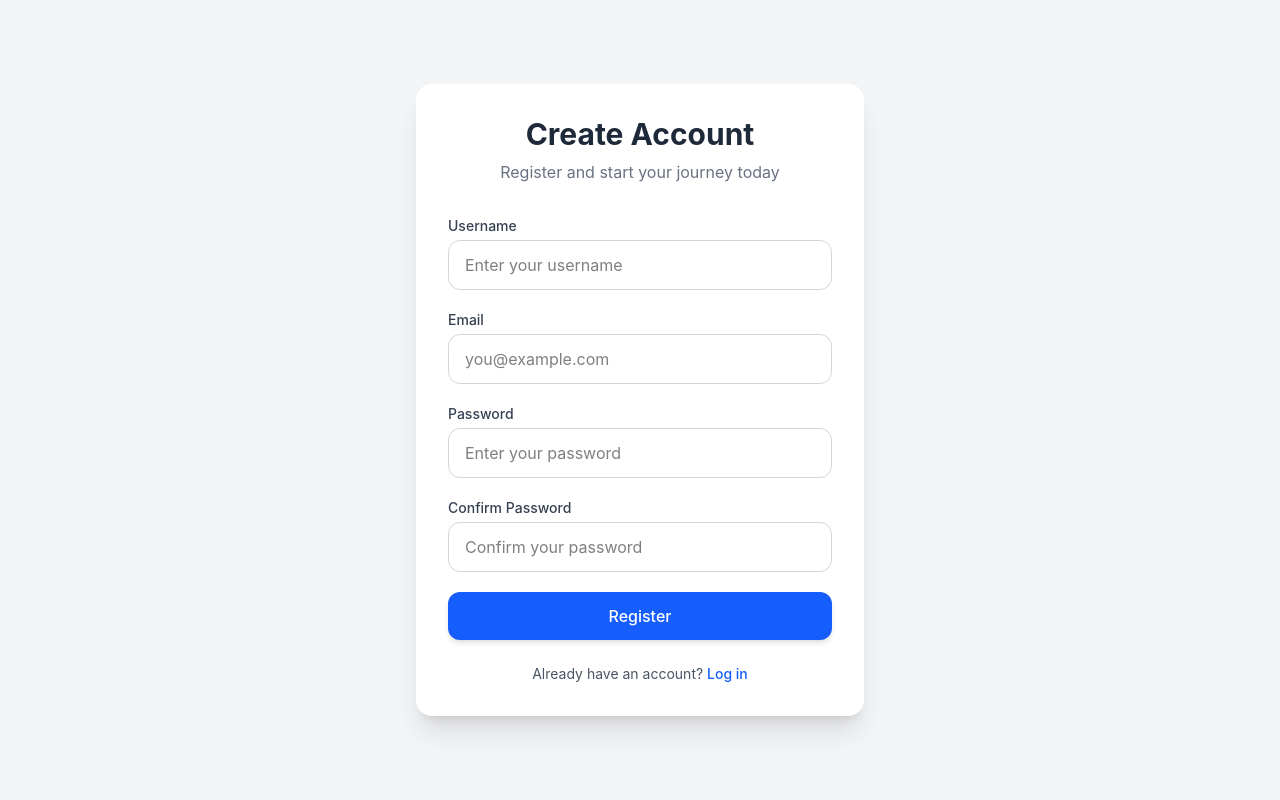
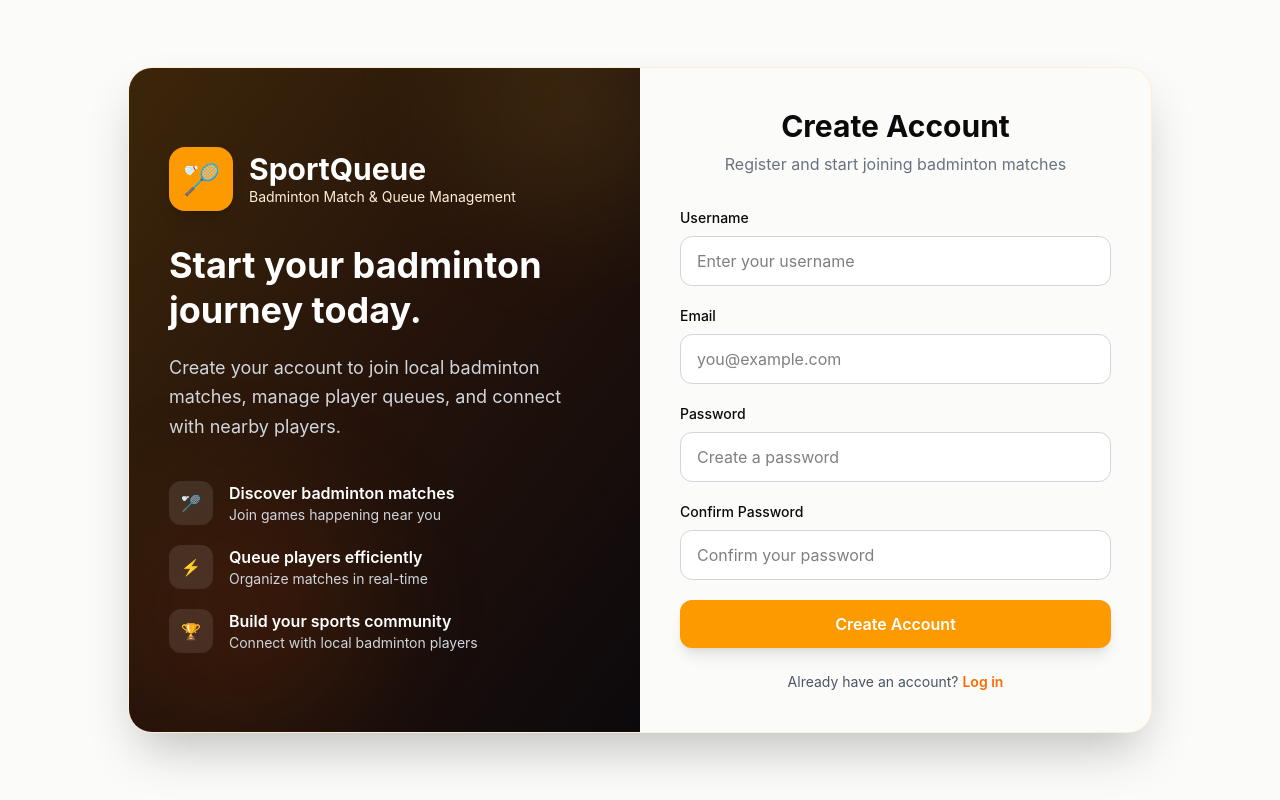
Before and after one commit to air091/final-queue, a React (Vite) app in the folder frontend/: page /register in a window 1280 px wide. Built offline with nearby package versions, Linux system fonts and the light colour scheme; no server answers.

Commit message:
updated login and register ui

```diff
--- a/frontend/package.json
+++ b/frontend/package.json
@@ -16,6 +16,7 @@
     "@dnd-kit/utilities": "^3.2.2",
     "@tailwindcss/vite": "^4.2.4",
     "axios": "^1.15.2",
+    "framer-motion": "^12.38.0",
     "lucide-react": "^1.14.0",
     "react": "^19.2.5",
     "react-dom": "^19.2.5",
--- a/frontend/src/pages/auth/Login.tsx
+++ b/frontend/src/pages/auth/Login.tsx
@@ -41,23 +41,106 @@ export default function Login() {
   };
 
   return (
-    <div className="min-h-screen flex items-center justify-center bg-gray-100 px-4">
-      <div className="w-full max-w-md bg-white shadow-xl rounded-2xl p-8">
-        <div className="mb-6 text-center">
-          <h1 className="text-3xl font-bold text-gray-800">Welcome Back</h1>
-          <p className="text-gray-500 mt-2">
-            Login to continue to your account
+    <div className="min-h-screen overflow-hidden bg-[#fbfbf9] flex items-center justify-center px-4 py-10">
+      <div className="w-full max-w-5xl grid md:grid-cols-2 rounded-3xl overflow-hidden shadow-2xl border border-orange-100 bg-white">
+        {/* Left Side */}
+        <div className="hidden md:flex flex-col justify-center p-10 relative overflow-hidden bg-[#0c090c] text-white">
+          {/* Background accents */}
+          <div className="absolute inset-0 bg-gradient-to-br from-[#fd9a00]/20 via-[#ff6900]/10 to-transparent" />
+          <div className="absolute -top-16 -right-10 w-52 h-52 bg-[#ffd230]/10 rounded-full blur-3xl" />
+          <div className="absolute bottom-0 left-0 w-60 h-60 bg-[#ff6900]/10 rounded-full blur-3xl" />
+
+          <div className="relative z-10">
+            <div className="flex items-center gap-4 mb-8">
+              <div className="w-16 h-16 rounded-2xl bg-[#fd9a00] flex items-center justify-center text-3xl shadow-lg">
+                🏸
+              </div>
+
+              <div>
+                <h1 className="text-3xl font-bold">SportQueue</h1>
+                <p className="text-orange-100 text-sm">
+                  Badminton Match & Queue Management
                 </p>
               </div>
+            </div>
+
+            <h2 className="text-4xl font-bold leading-tight mb-5">
+              Find badminton matches near you.
+            </h2>
+
+            <p className="text-gray-300 leading-relaxed text-lg">
+              Connect with local badminton players, organize match queues, and
+              manage your game schedules all in one place.
+            </p>
+
+            <div className="mt-10 space-y-5">
+              <div className="flex items-center gap-4">
+                <div className="w-11 h-11 rounded-xl bg-white/10 flex items-center justify-center">
+                  🏸
+                </div>
+
+                <div>
+                  <p className="font-semibold">Join local badminton sessions</p>
+                  <p className="text-sm text-gray-300">
+                    Find players and courts nearby
+                  </p>
+                </div>
+              </div>
+
+              <div className="flex items-center gap-4">
+                <div className="w-11 h-11 rounded-xl bg-white/10 flex items-center justify-center">
+                  ⚡
+                </div>
+
+                <div>
+                  <p className="font-semibold">Manage match queues instantly</p>
+                  <p className="text-sm text-gray-300">
+                    Organize players with ease
+                  </p>
+                </div>
+              </div>
+
+              <div className="flex items-center gap-4">
+                <div className="w-11 h-11 rounded-xl bg-white/10 flex items-center justify-center">
+                  📅
+                </div>
+
+                <div>
+                  <p className="font-semibold">Track schedules & games</p>
+                  <p className="text-sm text-gray-300">
+                    Stay updated with upcoming matches
+                  </p>
+                </div>
+              </div>
+            </div>
+          </div>
+        </div>
+
+        {/* Right Side */}
+        <div className="bg-[#fbfbf9] p-8 md:p-10 flex flex-col justify-center">
+          <header className="text-center mb-8">
+            <div className="md:hidden flex justify-center mb-4">
+              <div className="w-16 h-16 rounded-2xl bg-[#fd9a00] flex items-center justify-center text-3xl text-white shadow-lg">
+                🏸
+              </div>
+            </div>
+
+            <h2 className="text-3xl font-bold text-[#0c090c]">Welcome Back</h2>
+
+            <p className="text-gray-500 mt-2">
+              Login to manage your badminton matches
+            </p>
+          </header>
 
           <form onSubmit={handleOnSubmit} className="space-y-5">
             <div>
               <label
                 htmlFor="email"
-              className="block text-sm font-medium text-gray-700 mb-1"
+                className="block text-sm font-medium text-[#0c090c] mb-2"
               >
                 Email
               </label>
+
               <input
                 type="email"
                 name="email"
@@ -65,17 +148,18 @@ export default function Login() {
                 value={credentials.email}
                 onChange={handleOnChange}
                 placeholder="you@example.com"
-              className="w-full rounded-xl border border-gray-300 px-4 py-3 outline-none focus:ring-2 focus:ring-blue-500 focus:border-blue-500 transition"
+                className="w-full rounded-xl border border-gray-300 bg-white px-4 py-3 outline-none transition focus:border-[#fd9a00] focus:ring-4 focus:ring-[#ffd230]/40"
               />
             </div>
 
             <div>
               <label
                 htmlFor="password"
-              className="block text-sm font-medium text-gray-700 mb-1"
+                className="block text-sm font-medium text-[#0c090c] mb-2"
               >
                 Password
               </label>
+
               <input
                 type="password"
                 name="password"
@@ -83,13 +167,13 @@ export default function Login() {
                 value={credentials.password}
                 onChange={handleOnChange}
                 placeholder="Enter your password"
-              className="w-full rounded-xl border border-gray-300 px-4 py-3 outline-none focus:ring-2 focus:ring-blue-500 focus:border-blue-500 transition"
+                className="w-full rounded-xl border border-gray-300 bg-white px-4 py-3 outline-none transition focus:border-[#fd9a00] focus:ring-4 focus:ring-[#ffd230]/40"
               />
             </div>
 
             <button
               type="submit"
-            className="w-full bg-blue-600 hover:bg-blue-700 text-white font-medium py-3 rounded-xl transition duration-200 shadow-md"
+              className="w-full bg-[#fd9a00] hover:bg-[#ff6900] cursor-pointer text-white font-semibold py-3 rounded-xl transition duration-200 shadow-lg hover:shadow-orange-300"
             >
               Login
             </button>
@@ -99,12 +183,13 @@ export default function Login() {
             Don&apos;t have an account yet?{" "}
             <NavLink
               to="/register"
-            className="text-blue-600 hover:text-blue-700 font-medium"
+              className="text-[#ff6900] hover:text-[#fd9a00] font-semibold"
             >
               Register
             </NavLink>
           </p>
         </div>
       </div>
+    </div>
   );
 }
--- a/frontend/src/pages/auth/Register.tsx
+++ b/frontend/src/pages/auth/Register.tsx
@@ -64,12 +64,96 @@ export default function Register() {
   };
 
   return (
-    <div className="min-h-screen flex items-center justify-center bg-gray-100 px-4 py-10">
-      <div className="w-full max-w-md bg-white rounded-2xl shadow-xl p-8">
+    <div className="min-h-screen overflow-hidden bg-[#fbfbf9] flex items-center justify-center px-4 py-10">
+      <div className="w-full max-w-5xl grid md:grid-cols-2 rounded-3xl overflow-hidden shadow-2xl border border-orange-100 bg-white">
+        {/* Left Side */}
+        <div className="hidden md:flex flex-col justify-center p-10 relative overflow-hidden bg-[#0c090c] text-white">
+          {/* Background accents */}
+          <div className="absolute inset-0 bg-gradient-to-br from-[#fd9a00]/20 via-[#ff6900]/10 to-transparent" />
+          <div className="absolute -top-16 -right-10 w-52 h-52 bg-[#ffd230]/10 rounded-full blur-3xl" />
+          <div className="absolute bottom-0 left-0 w-60 h-60 bg-[#ff6900]/10 rounded-full blur-3xl" />
+
+          <div className="relative z-10">
+            <div className="flex items-center gap-4 mb-8">
+              <div className="w-16 h-16 rounded-2xl bg-[#fd9a00] flex items-center justify-center text-3xl shadow-lg">
+                🏸
+              </div>
+
+              <div>
+                <h1 className="text-3xl font-bold">SportQueue</h1>
+                <p className="text-orange-100 text-sm">
+                  Badminton Match & Queue Management
+                </p>
+              </div>
+            </div>
+
+            <h2 className="text-4xl font-bold leading-tight mb-5">
+              Start your badminton journey today.
+            </h2>
+
+            <p className="text-gray-300 leading-relaxed text-lg">
+              Create your account to join local badminton matches, manage player
+              queues, and connect with nearby players.
+            </p>
+
+            <div className="mt-10 space-y-5">
+              <div className="flex items-center gap-4">
+                <div className="w-11 h-11 rounded-xl bg-white/10 flex items-center justify-center">
+                  🏸
+                </div>
+
+                <div>
+                  <p className="font-semibold">Discover badminton matches</p>
+                  <p className="text-sm text-gray-300">
+                    Join games happening near you
+                  </p>
+                </div>
+              </div>
+
+              <div className="flex items-center gap-4">
+                <div className="w-11 h-11 rounded-xl bg-white/10 flex items-center justify-center">
+                  ⚡
+                </div>
+
+                <div>
+                  <p className="font-semibold">Queue players efficiently</p>
+                  <p className="text-sm text-gray-300">
+                    Organize matches in real-time
+                  </p>
+                </div>
+              </div>
+
+              <div className="flex items-center gap-4">
+                <div className="w-11 h-11 rounded-xl bg-white/10 flex items-center justify-center">
+                  🏆
+                </div>
+
+                <div>
+                  <p className="font-semibold">Build your sports community</p>
+                  <p className="text-sm text-gray-300">
+                    Connect with local badminton players
+                  </p>
+                </div>
+              </div>
+            </div>
+          </div>
+        </div>
+
+        {/* Right Side */}
+        <div className="bg-[#fbfbf9] p-8 md:p-10 flex flex-col justify-center">
           <header className="text-center mb-8">
-          <h2 className="text-3xl font-bold text-gray-800">Create Account</h2>
+            <div className="md:hidden flex justify-center mb-4">
+              <div className="w-16 h-16 rounded-2xl bg-[#fd9a00] flex items-center justify-center text-3xl text-white shadow-lg">
+                🏸
+              </div>
+            </div>
+
+            <h2 className="text-3xl font-bold text-[#0c090c]">
+              Create Account
+            </h2>
+
             <p className="text-gray-500 mt-2">
-            Register and start your journey today
+              Register and start joining badminton matches
             </p>
           </header>
 
@@ -77,10 +161,11 @@ export default function Register() {
             <div>
               <label
                 htmlFor="username"
-              className="block text-sm font-medium text-gray-700 mb-1"
+                className="block text-sm font-medium text-[#0c090c] mb-2"
               >
                 Username
               </label>
+
               <input
                 type="text"
                 id="username"
@@ -89,17 +174,18 @@ export default function Register() {
                 value={registerCredentials.username}
                 onChange={handleOnChange}
                 placeholder="Enter your username"
-              className="w-full rounded-xl border border-gray-300 px-4 py-3 outline-none focus:ring-2 focus:ring-blue-500 focus:border-blue-500 transition"
+                className="w-full rounded-xl border border-gray-300 bg-white px-4 py-3 outline-none transition focus:border-[#fd9a00] focus:ring-4 focus:ring-[#ffd230]/40"
               />
             </div>
 
             <div>
               <label
                 htmlFor="email"
-              className="block text-sm font-medium text-gray-700 mb-1"
+                className="block text-sm font-medium text-[#0c090c] mb-2"
               >
                 Email
               </label>
+
               <input
                 type="email"
                 id="email"
@@ -108,17 +194,18 @@ export default function Register() {
                 value={registerCredentials.email}
                 onChange={handleOnChange}
                 placeholder="you@example.com"
-              className="w-full rounded-xl border border-gray-300 px-4 py-3 outline-none focus:ring-2 focus:ring-blue-500 focus:border-blue-500 transition"
+                className="w-full rounded-xl border border-gray-300 bg-white px-4 py-3 outline-none transition focus:border-[#fd9a00] focus:ring-4 focus:ring-[#ffd230]/40"
               />
             </div>
 
             <div>
               <label
                 htmlFor="password"
-              className="block text-sm font-medium text-gray-700 mb-1"
+                className="block text-sm font-medium text-[#0c090c] mb-2"
               >
                 Password
               </label>
+
               <input
                 type="password"
                 id="password"
@@ -126,18 +213,19 @@ export default function Register() {
                 autoComplete="off"
                 value={registerCredentials.password}
                 onChange={handleOnChange}
-              placeholder="Enter your password"
-              className="w-full rounded-xl border border-gray-300 px-4 py-3 outline-none focus:ring-2 focus:ring-blue-500 focus:border-blue-500 transition"
+                placeholder="Create a password"
+                className="w-full rounded-xl border border-gray-300 bg-white px-4 py-3 outline-none transition focus:border-[#fd9a00] focus:ring-4 focus:ring-[#ffd230]/40"
               />
             </div>
 
             <div>
               <label
                 htmlFor="confirmPassword"
-              className="block text-sm font-medium text-gray-700 mb-1"
+                className="block text-sm font-medium text-[#0c090c] mb-2"
               >
                 Confirm Password
               </label>
+
               <input
                 type="password"
                 id="confirmPassword"
@@ -146,15 +234,15 @@ export default function Register() {
                 value={registerCredentials.confirmPassword}
                 onChange={handleOnChange}
                 placeholder="Confirm your password"
-              className="w-full rounded-xl border border-gray-300 px-4 py-3 outline-none focus:ring-2 focus:ring-blue-500 focus:border-blue-500 transition"
+                className="w-full rounded-xl border border-gray-300 bg-white px-4 py-3 outline-none transition focus:border-[#fd9a00] focus:ring-4 focus:ring-[#ffd230]/40"
               />
             </div>
 
             <button
               type="submit"
-            className="w-full bg-blue-600 hover:bg-blue-700 text-white font-medium py-3 rounded-xl transition duration-200 shadow-md cursor-pointer"
+              className="w-full bg-[#fd9a00] hover:bg-[#ff6900] cursor-pointer text-white font-semibold py-3 rounded-xl transition duration-200 shadow-lg hover:shadow-orange-300"
             >
-            Register
+              Create Account
             </button>
           </form>
 
@@ -162,12 +250,13 @@ export default function Register() {
             Already have an account?{" "}
             <NavLink
               to="/login"
-            className="text-blue-600 hover:text-blue-700 font-medium"
+              className="text-[#ff6900] hover:text-[#fd9a00] font-semibold"
             >
               Log in
             </NavLink>
           </p>
         </div>
       </div>
+    </div>
   );
 }
```
Also changed, not shown: 1 other file (tests, documents, lock files or other folders). Lines whose indentation alone changed are shown as unchanged.
